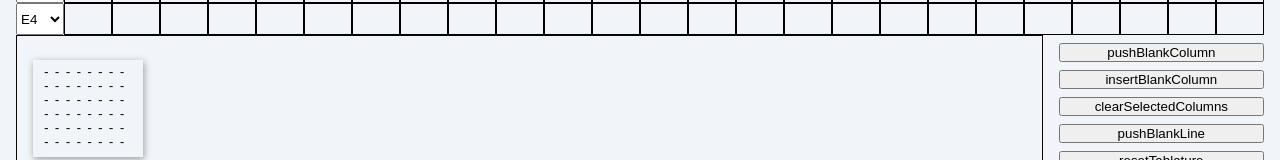
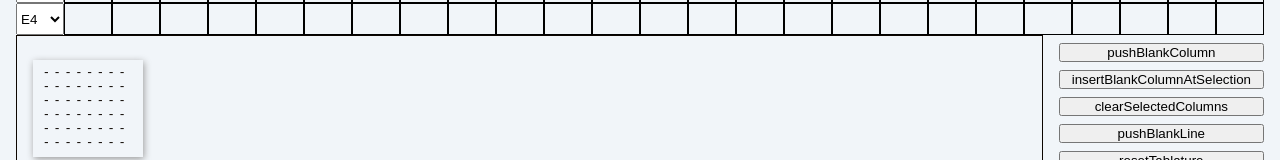
Before and after one commit to kuanoni/next-text-tabber, a Next.js app: page / in a window 1280 px wide. Shown: the part 205-365 px from the top of the page. Built offline with nearby package versions, Linux system fonts and the light colour scheme.

Commit message:
rename insertBlankColumn to insertBlankColumnAtSelection

```diff
--- a/src/modules/tablatureEditor/components/controls/TablatureControls.tsx
+++ b/src/modules/tablatureEditor/components/controls/TablatureControls.tsx
@@ -1,6 +1,6 @@
 import { changeInstrument } from '@modules/tablatureEditorStore/tablatureSlice/actions/changeInstrument';
 import { clearSelectedColumns } from '@modules/tablatureEditorStore/tablatureSlice/actions/clearSelectedColumns';
-import { insertBlankColumn } from '@modules/tablatureEditorStore/tablatureSlice/actions/insertBlankColumn';
+import { insertBlankColumnAtSelection } from '@modules/tablatureEditorStore/tablatureSlice/actions/insertBlankColumnAtSelection';
 import { pushBlankColumn } from '@modules/tablatureEditorStore/tablatureSlice/actions/pushBlankColumn';
 import { pushBlankLine } from '@modules/tablatureEditorStore/tablatureSlice/actions/pushBlankLine';
 import { resetTablature } from '@modules/tablatureEditorStore/tablatureSlice/actions/resetTablature';
@@ -14,8 +14,8 @@ const TablatureControls = () => {
 			<button data-testid='pushBlankColumn' onClick={() => pushBlankColumn(0)}>
 				pushBlankColumn
 			</button>
-			<button data-testid='insertBlankColumn' onClick={() => insertBlankColumn(0, 0)}>
-				insertBlankColumn
+			<button data-testid='insertBlankColumnAtSelection' onClick={() => insertBlankColumnAtSelection()}>
+				insertBlankColumnAtSelection
 			</button>
 			<button data-testid='clearSelectedColumns' onClick={() => clearSelectedColumns()}>
 				clearSelectedColumns
--- a/src/modules/tablatureEditorStore/tablatureSlice/actions/insertBlankColumn.ts
+++ /dev/null
@@ -1,9 +0,0 @@
-import { useTablatureEditorStore } from '../../useTablatureEditorStore';
-
-export const insertBlankColumn = (lineIndex: number, columnIndex: number) =>
-	useTablatureEditorStore.setState((state) => {
-		if (!state.tablature.lines[lineIndex])
-			return console.error(`Tried to insert column in non-existant line: ${lineIndex}`);
-
-		state.tablature.lines[lineIndex].columns.splice(columnIndex, 0, state.instrument.BLANK_COLUMN);
-	});
--- /dev/null
+++ b/src/modules/tablatureEditorStore/tablatureSlice/actions/insertBlankColumnAtSelection.ts
@@ -0,0 +1,10 @@
+import { useTablatureEditorStore } from '../../useTablatureEditorStore';
+import { insertColumns } from './utils/insertColumns';
+
+export const insertBlankColumnAtSelection = () =>
+	useTablatureEditorStore.setState((state) => {
+		const { line, end } = state.selectedColumns;
+		if (!state.tablature.lines[line]) return console.error(`Tried to insert column in non-existant line: ${line}`);
+
+		insertColumns(state, line, end, [state.instrument.BLANK_COLUMN]);
+	});
```
Also changed, not shown: 1 other file (tests, documents, lock files or other folders).
